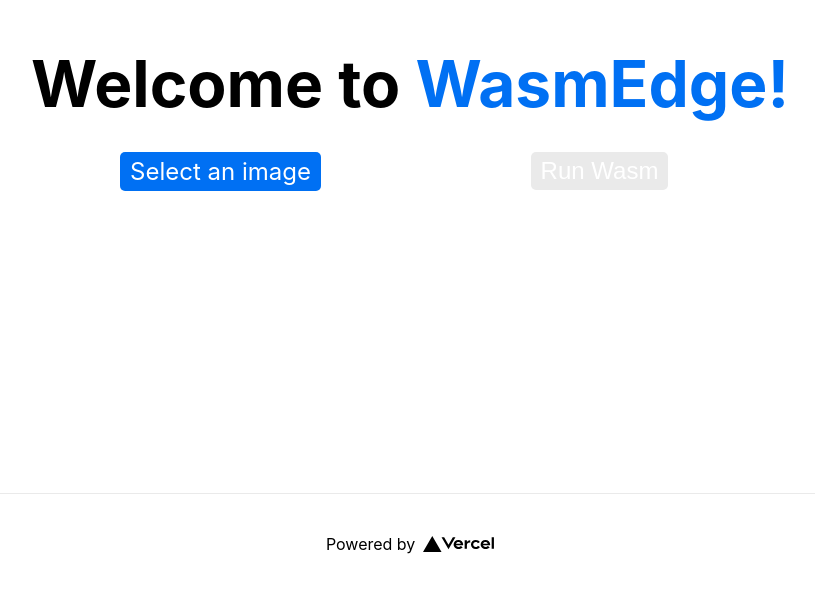
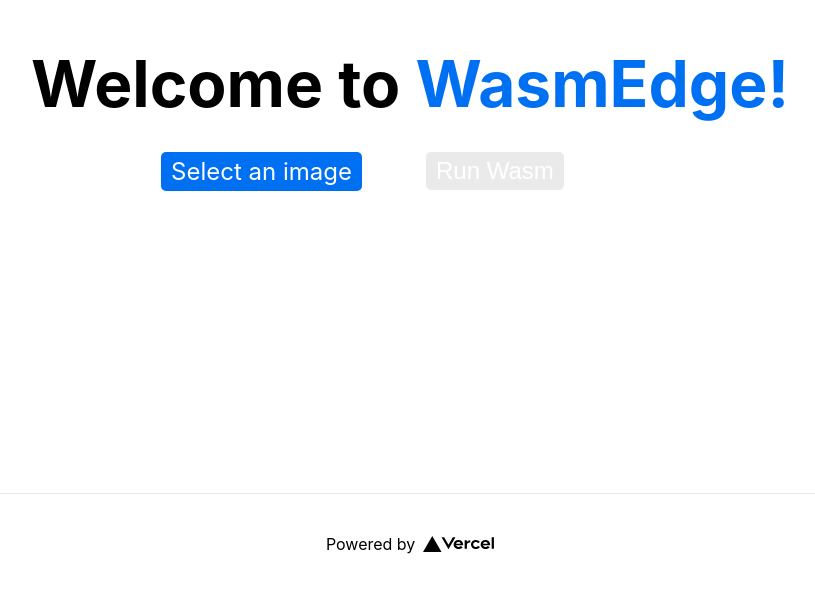
Before and after one commit to second-state/vercel-wasm-runtime, a Next.js app: page / in a window 1280 px wide. Shown: the part 207-800 px from the top of the page, without its empty margins (230-1045 px from the left). Built offline with nearby package versions, Linux system fonts and the light colour scheme.

Commit message:
test the whole demo

```diff
--- a/styles/Home.module.css
+++ b/styles/Home.module.css
@@ -14,6 +14,7 @@
   flex-direction: column;
   justify-content: center;
   align-items: center;
+  width: 100%;
 }
 
 .footer {
@@ -99,7 +100,14 @@
   display: flex;
   flex-direction: column;
   justify-content: flex-start;
-  align-items: center;
+  align-items: flex-end;
+  margin-right: 2rem;
+
+}
+
+.operating > div:last-child {
+  align-items: flex-start;
+  margin-left: 2rem;
 }
 
 .operating button {
```
